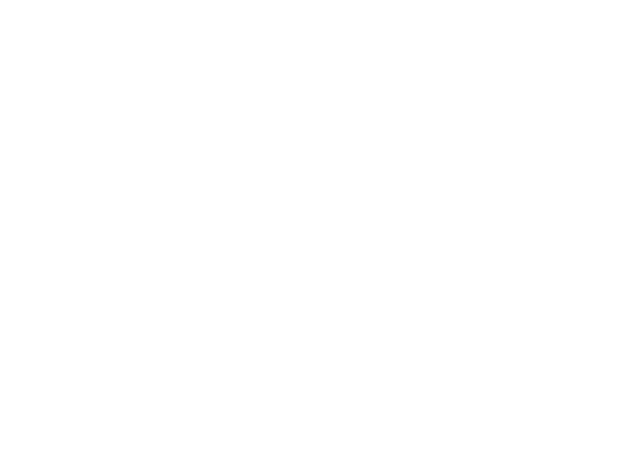
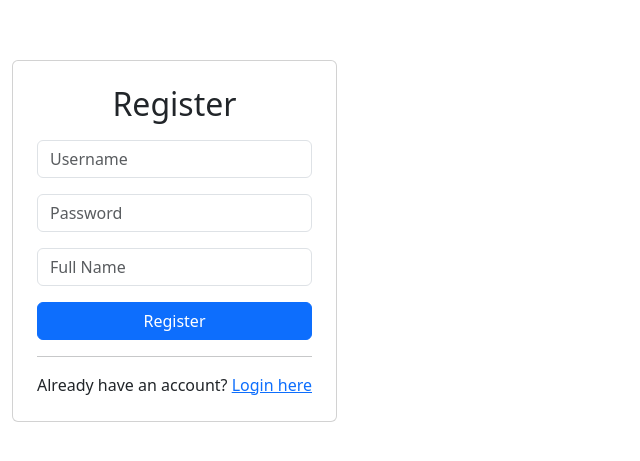
Before and after one commit to KhanhKhuat1504/sports-analytics-software, a React (Vite) app in the folder frontend/: page /register in a window 1280 px wide. Before the commit this address had no page. Shown: the part 159-620 px from the top of the page, without its empty margins (0-640 px from the left). Built offline with nearby package versions, Linux system fonts and the light colour scheme; what @rpldy/upload-button, ag-grid-community would draw is missing.

Commit message:
Register.tsx component created.

```diff
--- a/frontend/src/App.tsx
+++ b/frontend/src/App.tsx
@@ -5,6 +5,7 @@ import MainContent from "./components/MainContent/MainContent";
 import NavBar from "./components/NavBar/NavBar";
 import AppLayout from './components/AppLayout/AppLayout';
 import Login from './components/Login/Login';
+import Register from './components/Register/Register';
 
 function App() {
   return (
@@ -12,6 +13,7 @@ function App() {
       {/* <NavBar /> */}
       <Routes>
        <Route path="/" element={<Login />} />
+       <Route path="/register" element={<Register />} />
 //         All Routes within the AppLayout have the sidebar
         <Route element={<AppLayout />}>
             <Route path="/tables" element={<MainContent />} />
--- a/frontend/src/components/Login/Login.tsx
+++ b/frontend/src/components/Login/Login.tsx
@@ -1,4 +1,5 @@
 import React, { useState } from "react";
+import { Link } from 'react-router-dom';
 import 'bootstrap/dist/css/bootstrap.min.css';
 
 function Login() {
@@ -80,7 +81,7 @@ function Login() {
                     )}
                     <hr className="my-3" />
                     <p className="text-center mb-0">
-                        Don't have an account? <a href="/register-html">Register here</a>
+                        Don't have an account? <Link to="/register">Login here</Link>
                     </p>
                 </div>
             </div>
--- /dev/null
+++ b/frontend/src/components/Register/Register.tsx
@@ -0,0 +1,110 @@
+import React, { useState } from "react";
+import { Link } from 'react-router-dom';
+import 'bootstrap/dist/css/bootstrap.min.css';
+
+
+function Register() {
+// VIBE CODE
+    const [username, setUsername] = useState('');
+        const [password, setPassword] = useState('');
+        const [full_name, setFullName] = useState('');
+        const [loading, setLoading] = useState(false);
+        const [error, setError] = useState('');
+        const [success, setSuccess] = useState('');
+
+        const handleSubmit = async (e) => {
+            e.preventDefault();
+            setError('');
+            setSuccess('');
+            setLoading(true);
+
+            try {
+                // Replace this URL with your actual API endpoint
+                const response = await fetch('/api/register', {
+                    method: 'POST',
+                    headers: {
+                        'Content-Type': 'application/json',
+                    },
+                    body: JSON.stringify({
+                        username,
+                        password,
+                        full_name
+                    }),
+                });
+
+                const data = await response.json();
+
+                if (!response.ok) {
+                    throw new Error(data.message || 'Registration failed');
+                }
+
+                setSuccess('Registration successful!');
+                // Optional: redirect to login or dashboard
+                // window.location.href = '/login';
+
+            } catch (err) {
+                setError(err.message || 'An error occurred during registration');
+            } finally {
+                setLoading(false);
+            }
+        };
+
+// USES BOOTSTRAP STYLING
+    return(
+        <div className="container">
+                    <div className="card shadow-md">
+                        <div className="card-body p-4">
+                            <h2 className="text-center mb-3">Register</h2>
+                            <form onSubmit={handleSubmit}>
+                                <div className="mb-3">
+                                    <input
+                                        type="text"
+                                        className="form-control"
+                                        name="username"
+                                        placeholder="Username"
+                                        value={username}
+                                        onChange={(e) => setUsername(e.target.value)}
+                                        required
+                                        />
+                                </div>
+                                <div className="mb-3">
+                                    <input
+                                        type="password"
+                                        className="form-control"
+                                        name="password"
+                                        placeholder="Password"
+                                        value={password}
+                                        onChange={(e) => setPassword(e.target.value)}
+                                        required
+                                    />
+                                </div>
+                                <div className="mb-3">
+                                     <input
+                                         type="full_name"
+                                         className="form-control"
+                                         name="full_name"
+                                         placeholder="Full Name"
+                                         value={full_name}
+                                         onChange={(e) => setPassword(e.target.value)}
+                                         required
+                                     />
+                                </div>
+                                <button
+                                    type="submit"
+                                    className="btn btn-primary w-100"
+                                    disabled={loading}
+                                >
+                                    {loading ? 'Loading...' : 'Register'}
+                                </button>
+                            </form>
+                            <hr className="my-3" />
+                            <p className="text-center mb-0">
+                                Already have an account? <Link to="/">Login here</Link>
+                            </p>
+                        </div>
+                    </div>
+                </div>
+        );
+}
+
+export default Register;
```
